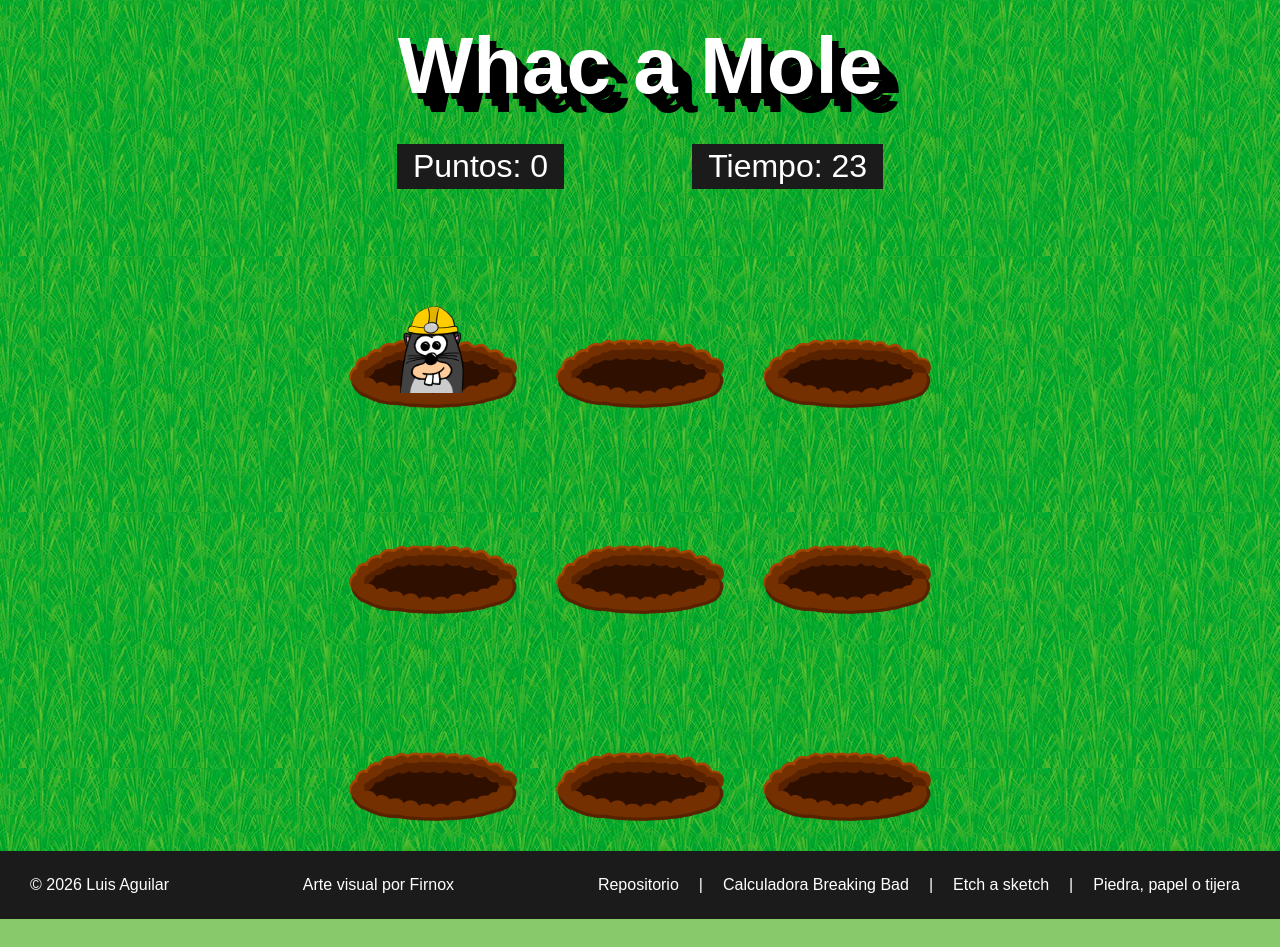
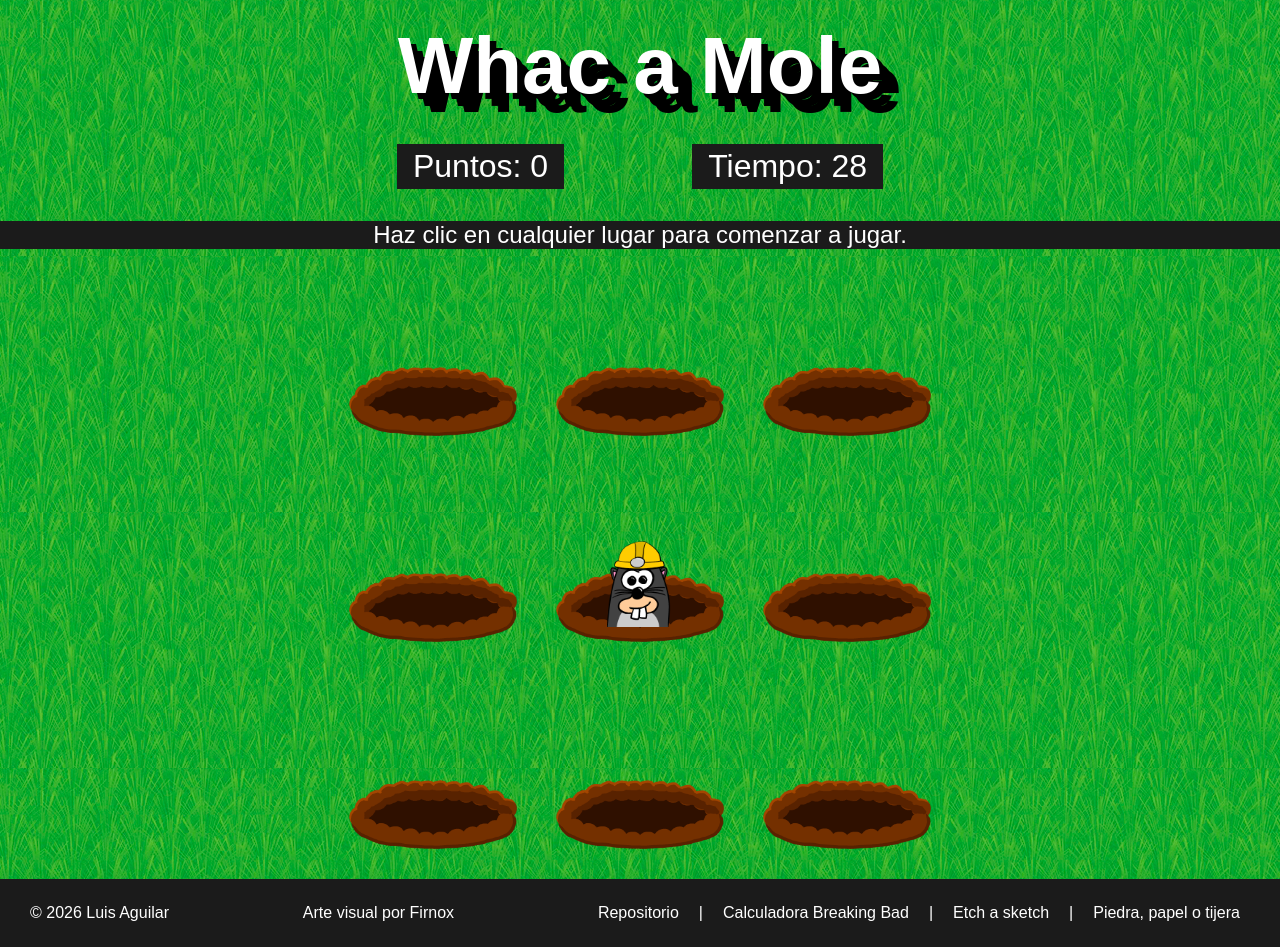
Before and after one commit to LuisAguilarG/cfm2-proyecto-devf, a plain HTML site: page index.html in a window 1280 px wide. Both pictures are taken after a click on the element 433 px from the left and 314 px from the top of the page. Before the commit the page ends 919 px from the top, so only its background shows below. Drawn offline with Linux system fonts and the light colour scheme; a web font is replaced by a local one.

Commit message:
Modifica condiciones para iniciar el juego y agrega instrucciones

```diff
--- a/index.html
+++ b/index.html
@@ -21,6 +21,8 @@
             <p id="score">Puntos: 0</p>
             <p id="time">Tiempo: 30</p>
         </div>
+
+        <p class="instrucciones">Haz clic en cualquier lugar para comenzar a jugar.</p>
 
         <div class="grid">
             <div class="casilla"><img class="hoyo" src="./img/hoyo.png"><img class="topo" src="./img/topo.png"></div>
--- a/js/main.js
+++ b/js/main.js
@@ -15,6 +15,7 @@ let intervaloTiempo;
 let casillaActiva = null;
 let bloqueado = false;
 let musicaIniciada = false;
+let juegoIniciado = false;
 musicaFondo.loop = true;
 musicaFondo.volume = 0.05;
 
@@ -102,6 +103,9 @@ document.body.addEventListener("click", () => {
         });
         musicaIniciada = true;
     }
+
+    if (!juegoIniciado) {
+        iniciarJuego();
+        juegoIniciado = true;
+    }
 });
-
-window.addEventListener("DOMContentLoaded", iniciarJuego);
--- a/style/style.css
+++ b/style/style.css
@@ -34,6 +34,13 @@ h1 {
 .status p {
     background-color: #1b1b1b;
     padding: .125em .5em;
+}
+
+.instrucciones {
+    margin: 0;
+    color: #ffffff;
+    background-color: #1b1b1b;
+    font-size: .9rem;
 }
 
 main,
@@ -207,6 +214,10 @@ img {
         gap: 3em;
     }
 
+    .instrucciones {
+        font-size: 1.5rem;
+    }
+
     .grid {
         max-width: 450px;
         gap: 15px;
```
